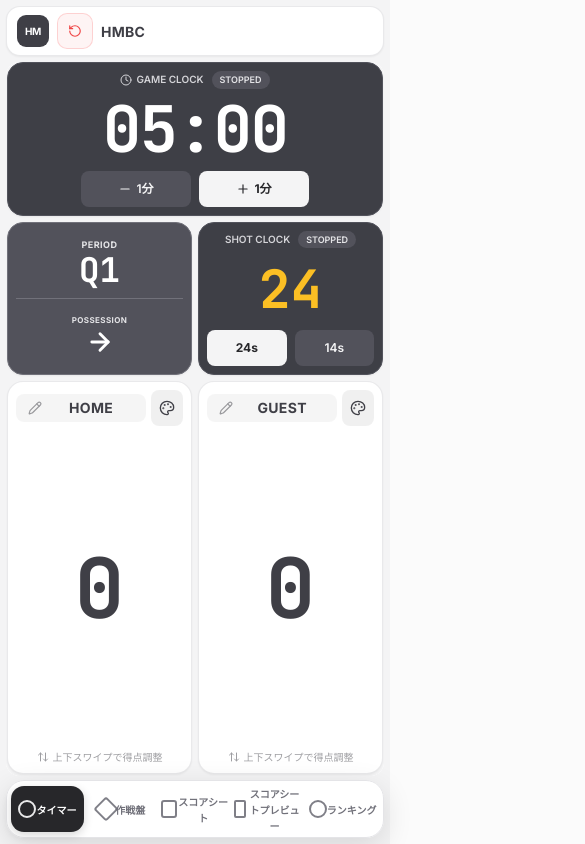
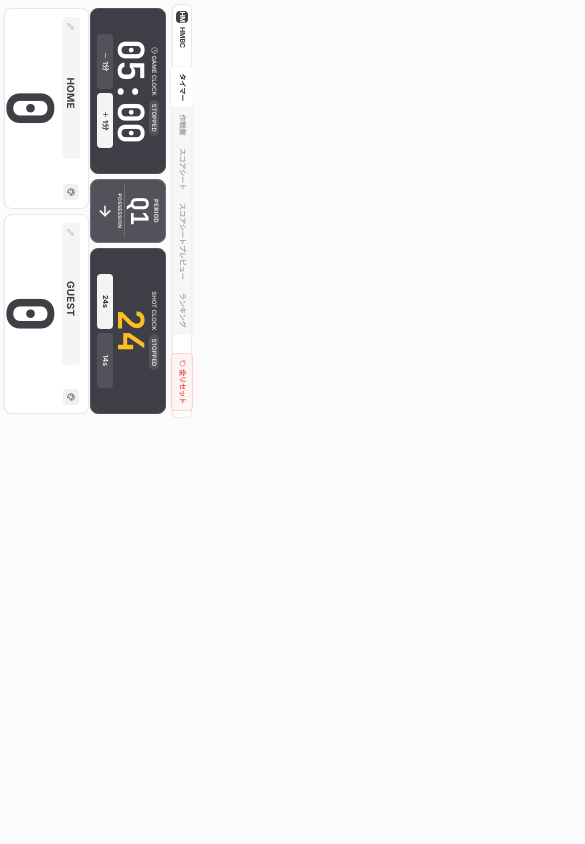
Before and after one commit to tomokitkym/HMBC, a plain HTML site: page index.html in a window 390 px wide. Shown: the top 844 px of the page, 585 px wide, since content can reach past the window. Drawn offline with nearby package versions, Linux system fonts and the light colour scheme.

Commit message:
Update index.html

```diff
--- a/index.html
+++ b/index.html
@@ -260,136 +260,52 @@
             }
         }
 
-        /* ==========================================
-           スマートフォン専用UI
-           横向き強制をやめ、縦画面で操作できるレイアウトにする
-        ========================================== */
         @media screen and (max-width: 767px) and (orientation: portrait) {
-            body { overflow: hidden; }
             #app-wrapper {
-                position: relative;
-                top: auto; left: auto;
-                width: 100vw;
-                height: 100dvh;
-                transform: none;
-                padding: 6px 6px 68px;
-                background: #f4f4f5;
-            }
-            #app-wrapper > header {
-                margin-bottom: 6px;
-                border-radius: 14px;
-            }
-            #app-wrapper > header > div {
-                height: 48px;
-                padding: 0 10px;
-            }
-            #app-wrapper > header .font-bold.text-zinc-700 { display:none; }
-            #app-wrapper > header .w-6 {
-                width: 32px; height: 32px; border-radius: 9px;
-                font-size: 10px;
-            }
-            #main-tabs {
-                display: none;
-            }
-            #app-wrapper > header > div::after {
-                content: 'HMBC';
-                font-size: 14px; font-weight: 800; letter-spacing: .02em;
-                color: #3f3f46; margin-right: auto;
-            }
-            #app-wrapper > header button[onclick="openResetConfirm()"] {
-                width: 36px; height: 36px; padding: 0;
-                justify-content: center; border-radius: 10px;
-            }
-            #app-wrapper > header button[onclick="openResetConfirm()"] span { display:none; }
-            #app-wrapper > header button[onclick="openResetConfirm()"] i { width:18px; height:18px; }
-
-            #app-wrapper > main {
-                min-height: 0;
-                height: calc(100dvh - 120px);
-            }
-            #view-timer-app, #view-board, #view-practice, #view-scoresheet, #view-ranking {
-                border-radius: 14px;
-                min-height: 0;
-            }
-
-            /* 下部ナビゲーション */
-            #app-wrapper::after {
-                content: '';
-                position: fixed; z-index: 100;
-                left: 6px; right: 6px; bottom: 6px;
-                height: 58px;
-                background: rgba(255,255,255,.96);
-                border: 1px solid #e4e4e7;
-                border-radius: 18px;
-                box-shadow: 0 8px 30px rgba(0,0,0,.12);
-                pointer-events: none;
-            }
-            #app-wrapper > header + main::after {
-                content: ''; position: fixed; z-index: 101;
-                left: 10px; right: 10px; bottom: 9px; height: 52px;
-                pointer-events: none;
-            }
-            /* タブボタンを画面下へ移動 */
-            #app-wrapper > header #main-tabs {
-                display: flex; position: fixed; z-index: 110;
-                left: 8px; right: 8px; bottom: 9px;
-                max-width: none; width: calc(100vw - 16px);
-                height: 52px; padding: 3px; gap: 1px;
-                background: transparent;
-                overflow: visible;
-                justify-content: space-around;
-            }
-            #app-wrapper > header #main-tabs button {
-                flex: 1 1 0; min-width: 0; height: 46px;
-                padding: 5px 2px 3px;
-                border-radius: 13px;
-                font-size: 10px; font-weight: 800;
-                display: flex; align-items: center; justify-content: center;
-                white-space: normal;
-                color: #71717a;
-                background: transparent; box-shadow: none;
-            }
-            #app-wrapper > header #main-tabs button::before {
-                content: ''; display:block; width: 18px; height: 18px; margin-bottom: 2px;
-                border: 2px solid currentColor; border-radius: 5px; opacity: .9;
-            }
-            #app-wrapper > header #main-tabs button:nth-child(1)::before { border-radius:50%; }
-            #app-wrapper > header #main-tabs button:nth-child(2)::before { transform: rotate(45deg); border-radius:3px; }
-            #app-wrapper > header #main-tabs button:nth-child(3)::before { border-radius:3px; }
-            #app-wrapper > header #main-tabs button:nth-child(4)::before { border-radius:2px; }
-            #app-wrapper > header #main-tabs button:nth-child(5)::before { border-radius:50%; }
-            #app-wrapper > header #main-tabs button.bg-white {
-                background: #27272a; color: #fff; box-shadow: 0 3px 10px rgba(0,0,0,.16);
-            }
-
-            /* スコア入力画面を縦スクロール可能に */
-            #view-practice { overflow: auto; padding-bottom: 4px; }
-            #view-practice > div { border-radius: 14px; }
-            #view-practice .grid { min-width: 0; }
-            #view-practice table { font-size: 11px; }
-            #view-practice input, #view-practice select, #view-practice button { min-height: 40px; }
-
-            /* 作戦盤 */
-            #view-board { overflow: auto; }
-            #view-board .board-canvas-container, #view-board svg { max-width: 100%; }
-
-            /* JBAプレビューは横幅を保ち、横スクロールで確認 */
-            #view-scoresheet { overflow: hidden; }
-            #jba-sheet-wrapper { overflow: auto; -webkit-overflow-scrolling: touch; padding: 6px; }
-            #jba-sheet-wrapper .sheet { margin: 0; }
-
-            /* ランキング */
-            #view-ranking { overflow: auto; }
-        }
-
-        @media screen and (max-width: 767px) and (orientation: landscape) {
-            #app-wrapper { padding: 4px 6px 4px; }
-            #main-tabs { max-width: 72%; }
+                position: fixed;
+                top: 0;
+                left: 100vw;
+                width: 100dvh;
+                height: 100vw;
+                transform: rotate(90deg);
+                transform-origin: top left;
+            }
         }
 
         #view-timer-app { min-height: 0; overflow: hidden; }
         #embedded-hmbc-timer { flex: 1 1 auto; min-height: 0; }
 </style>
+
+<style id="mobile-zoom-ui">
+@media (max-width: 768px){
+  html{font-size:16px!important;}
+  body{overflow-x:hidden!important;}
+  button,input,select,textarea{min-height:44px!important;}
+  button{font-size:14px!important;padding-left:12px!important;padding-right:12px!important;}
+  .mobile-nav button{min-height:56px!important;font-size:12px!important;}
+  .px-1,.px-1\.5,.px-2,.px-2\.5,.px-3{padding-left:12px!important;padding-right:12px!important;}
+  .py-0\.5,.py-1,.py-1\.5,.py-2{padding-top:8px!important;padding-bottom:8px!important;}
+  .text-xs{font-size:14px!important;} .text-\[10px\],.text-\[11px\]{font-size:13px!important;}
+}
+</style>
+<script>
+(function(){
+  function applyMobileZoom(){
+    if(window.matchMedia('(max-width: 768px)').matches){
+      document.documentElement.style.zoom='50%';
+      document.body.style.width='200%';
+      document.body.style.minHeight='200vh';
+      document.body.style.transformOrigin='top left';
+    } else {
+      document.documentElement.style.zoom='';
+      document.body.style.width='';
+      document.body.style.minHeight='';
+    }
+  }
+  document.addEventListener('DOMContentLoaded',applyMobileZoom);
+  window.addEventListener('resize',applyMobileZoom);
+})();
+</script>
 </head>
 <body>
 
@@ -947,32 +863,38 @@
             margin-top: 4px;
             z-index: 40;
         }
-
-        @media screen and (max-width: 767px) and (orientation: portrait) {
-            #app-wrapper { padding: 0; background:#f4f4f5; }
-            #view-timer { gap: 6px !important; padding: 0 1px 2px; }
-            #view-timer > .grid:first-child {
-                display:grid; grid-template-columns:1fr 1fr !important;
-                grid-template-rows: 1fr 1fr; gap:6px; height:44% !important;
-            }
-            #view-timer > .grid:first-child > div:nth-child(1) { grid-column:1 / -1; grid-row:1; min-height:0; }
-            #view-timer > .grid:first-child > div:nth-child(2) { grid-column:1; grid-row:2; }
-            #view-timer > .grid:first-child > div:nth-child(3) { grid-column:2; grid-row:2; }
-            #view-timer > .grid:first-child > div { border-radius:16px; padding:8px; }
-            #main-timer-display { font-size: clamp(48px, 17vw, 82px) !important; }
-            #shot-clock-display { font-size: clamp(42px, 14vw, 70px) !important; }
-            #period-display { font-size: clamp(28px, 9vw, 48px) !important; }
-            #view-timer > .grid:last-child {
-                display:grid; grid-template-columns:1fr 1fr; gap:6px;
-            }
-            #view-timer > .grid:last-child > div { border-radius:16px; padding:8px; }
-            #score-display-home, #score-display-guest {
-                font-size: clamp(64px, 22vw, 110px) !important;
-            }
-            #team-name-home, #team-name-guest { font-size:14px !important; }
-            #view-timer button { min-height:36px; }
-        }
     </style>
+
+<style id="mobile-zoom-ui">
+@media (max-width: 768px){
+  html{font-size:16px!important;}
+  body{overflow-x:hidden!important;}
+  button,input,select,textarea{min-height:44px!important;}
+  button{font-size:14px!important;padding-left:12px!important;padding-right:12px!important;}
+  .mobile-nav button{min-height:56px!important;font-size:12px!important;}
+  .px-1,.px-1\.5,.px-2,.px-2\.5,.px-3{padding-left:12px!important;padding-right:12px!important;}
+  .py-0\.5,.py-1,.py-1\.5,.py-2{padding-top:8px!important;padding-bottom:8px!important;}
+  .text-xs{font-size:14px!important;} .text-\[10px\],.text-\[11px\]{font-size:13px!important;}
+}
+</style>
+<script>
+(function(){
+  function applyMobileZoom(){
+    if(window.matchMedia('(max-width: 768px)').matches){
+      document.documentElement.style.zoom='50%';
+      document.body.style.width='200%';
+      document.body.style.minHeight='200vh';
+      document.body.style.transformOrigin='top left';
+    } else {
+      document.documentElement.style.zoom='';
+      document.body.style.width='';
+      document.body.style.minHeight='';
+    }
+  }
+  document.addEventListener('DOMContentLoaded',applyMobileZoom);
+  window.addEventListener('resize',applyMobileZoom);
+})();
+</script>
 </head>
 <body>
 <div id="app-wrapper">
```
